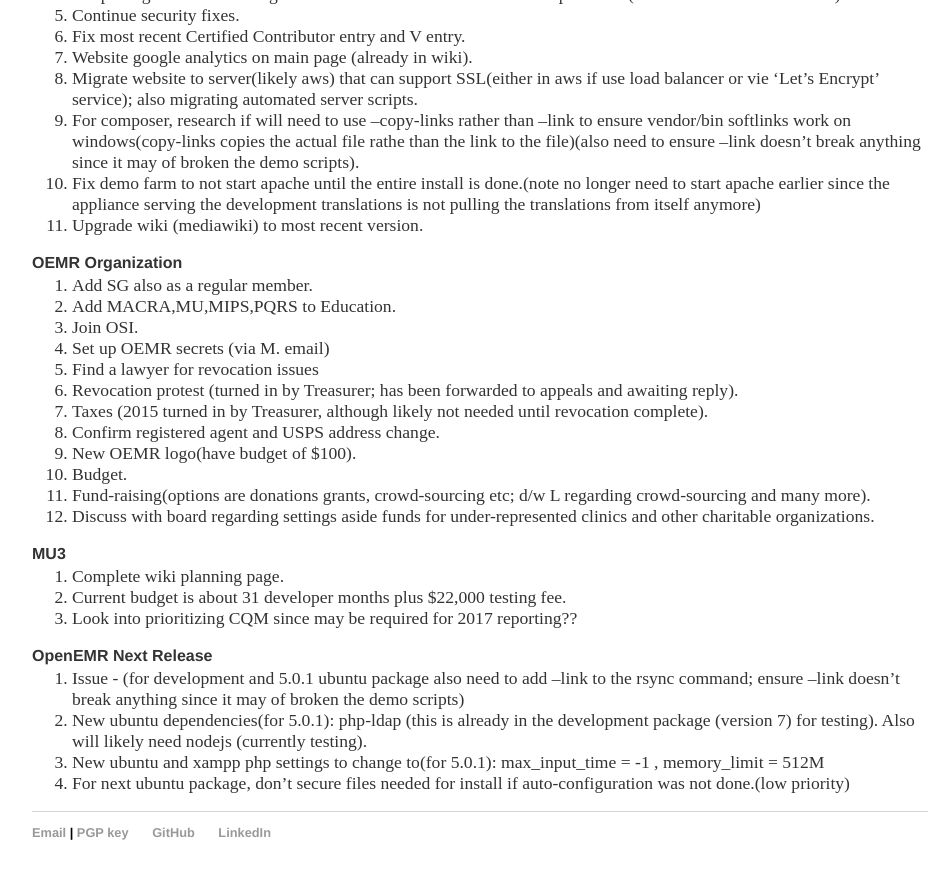
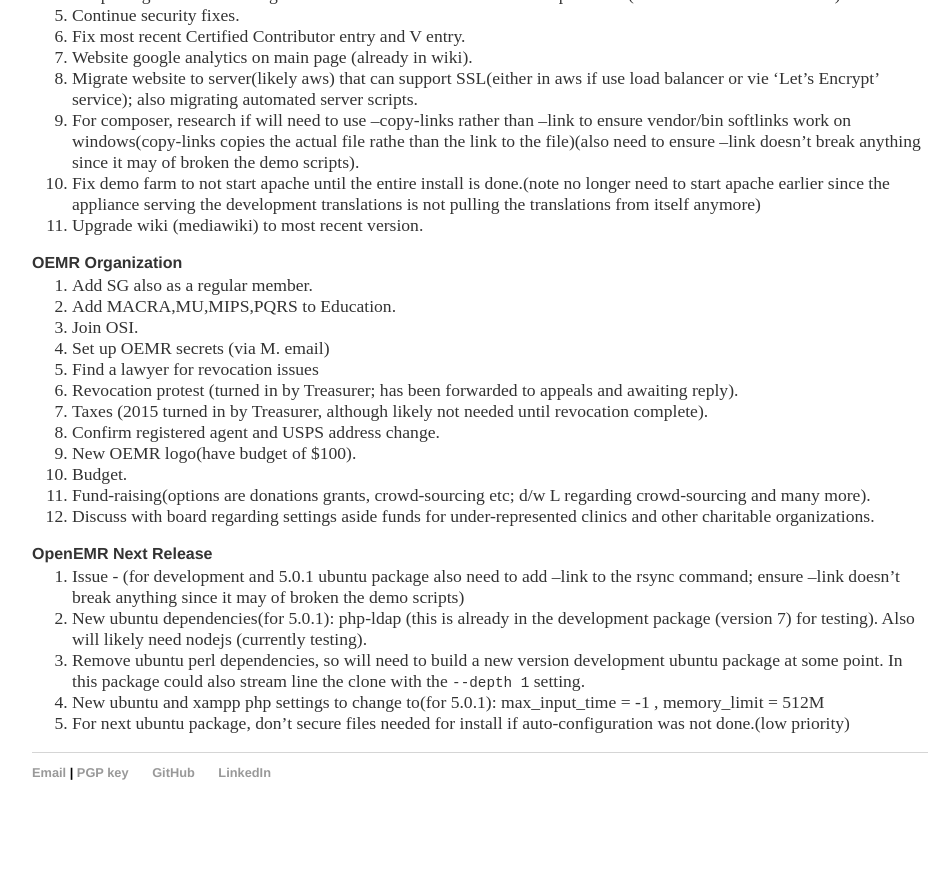
Before and after one commit to bradymiller/bradymiller.github.io, a Jekyll site: the page built from todo/index.md, in a window 1280 px wide and 900 px high, scrolled down 1759 px. Shown: the top 879 px of the window, without its empty margins (160-1112 px from the left). Built offline with Jekyll 4.4.1, drawn with Linux system fonts in a browser that asks for light colours; our own code applies the rules of GitHub Pages for plain Markdown files; after the commit the page ends 2599 px from its top, so only the background shows below that.

Commit message:
Update index.md

```diff
--- a/todo/index.md
+++ b/todo/index.md
@@ -95,13 +95,9 @@
 1. Fund-raising(options are donations grants, crowd-sourcing etc; d/w L regarding crowd-sourcing and many more).
 1. Discuss with board regarding settings aside funds for under-represented clinics and other charitable organizations.
 
-### MU3
-1. Complete wiki planning page.
-1. Current budget is about 31 developer months plus $22,000 testing fee.
-1. Look into prioritizing CQM since may be required for 2017 reporting??
-
 ### OpenEMR Next Release
 1. Issue - (for development and 5.0.1 ubuntu package also need to add --link to the rsync command; ensure --link doesn't break anything since it may of broken the demo scripts)
 1. New ubuntu dependencies(for 5.0.1): php-ldap (this is already in the development package (version 7) for testing). Also will likely need nodejs (currently testing).
+1. Remove ubuntu perl dependencies, so will need to build a new version development ubuntu package at some point. In this package could also stream line the clone with the `--depth 1` setting.
 1. New ubuntu and xampp php settings to change to(for 5.0.1): max_input_time = -1 , memory_limit = 512M
 1. For next ubuntu package, don't secure files needed for install if auto-configuration was not done.(low priority)
```
